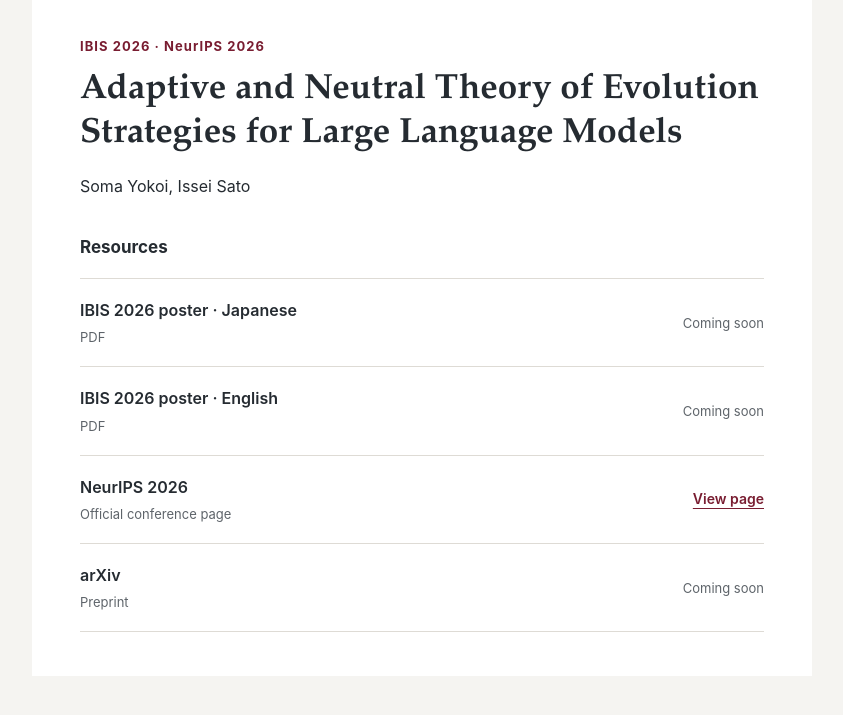
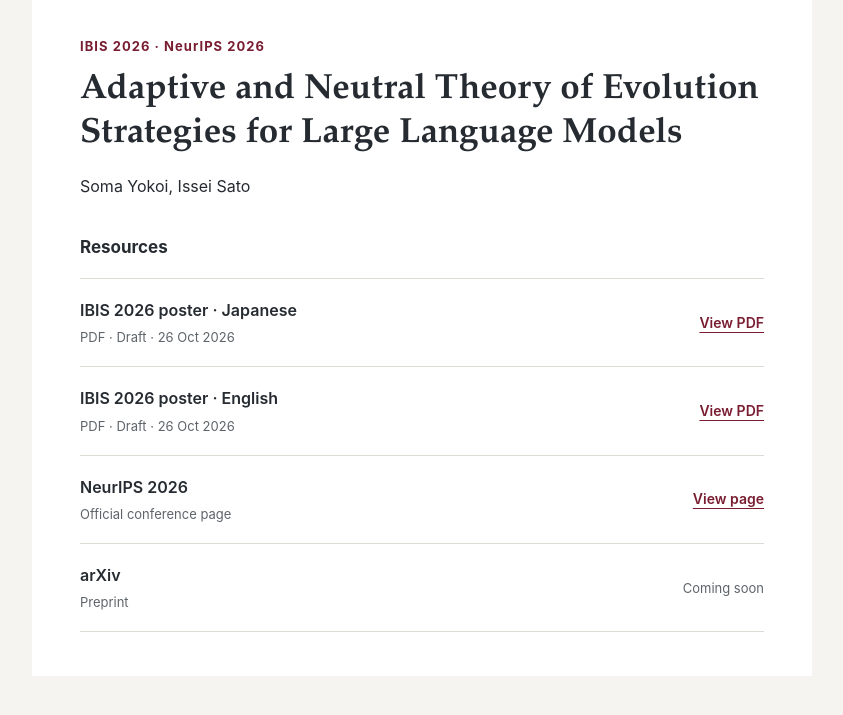
Before and after one commit to syokoi/es-dynamics, a plain HTML site: page index.html in a window 1280 px wide. Shown: the part 191-906 px from the top of the page, without its empty margins (218-1061 px from the left). Drawn offline with Linux system fonts and the light colour scheme.

Commit message:
Add Japanese and English BR draft posters

```diff
--- a/index.html
+++ b/index.html
@@ -121,16 +121,16 @@
           <li class="resource">
             <div>
               <p class="resource-title">IBIS 2026 poster · Japanese</p>
-              <p class="resource-detail">PDF</p>
+              <p class="resource-detail">PDF · Draft · 26 Oct 2026</p>
             </div>
-            <span class="status">Coming soon</span>
+            <a class="resource-link" href="資料/IBIS2026-BR-日本語.pdf" type="application/pdf" hreflang="ja" aria-label="View Japanese poster PDF">View PDF</a>
           </li>
           <li class="resource">
             <div>
               <p class="resource-title">IBIS 2026 poster · English</p>
-              <p class="resource-detail">PDF</p>
+              <p class="resource-detail">PDF · Draft · 26 Oct 2026</p>
             </div>
-            <span class="status">Coming soon</span>
+            <a class="resource-link" href="資料/IBIS2026-BR-英語.pdf" type="application/pdf" hreflang="en" aria-label="View English poster PDF">View PDF</a>
           </li>
           <li class="resource">
             <div>
```
Also changed, not shown: 3 other files.
